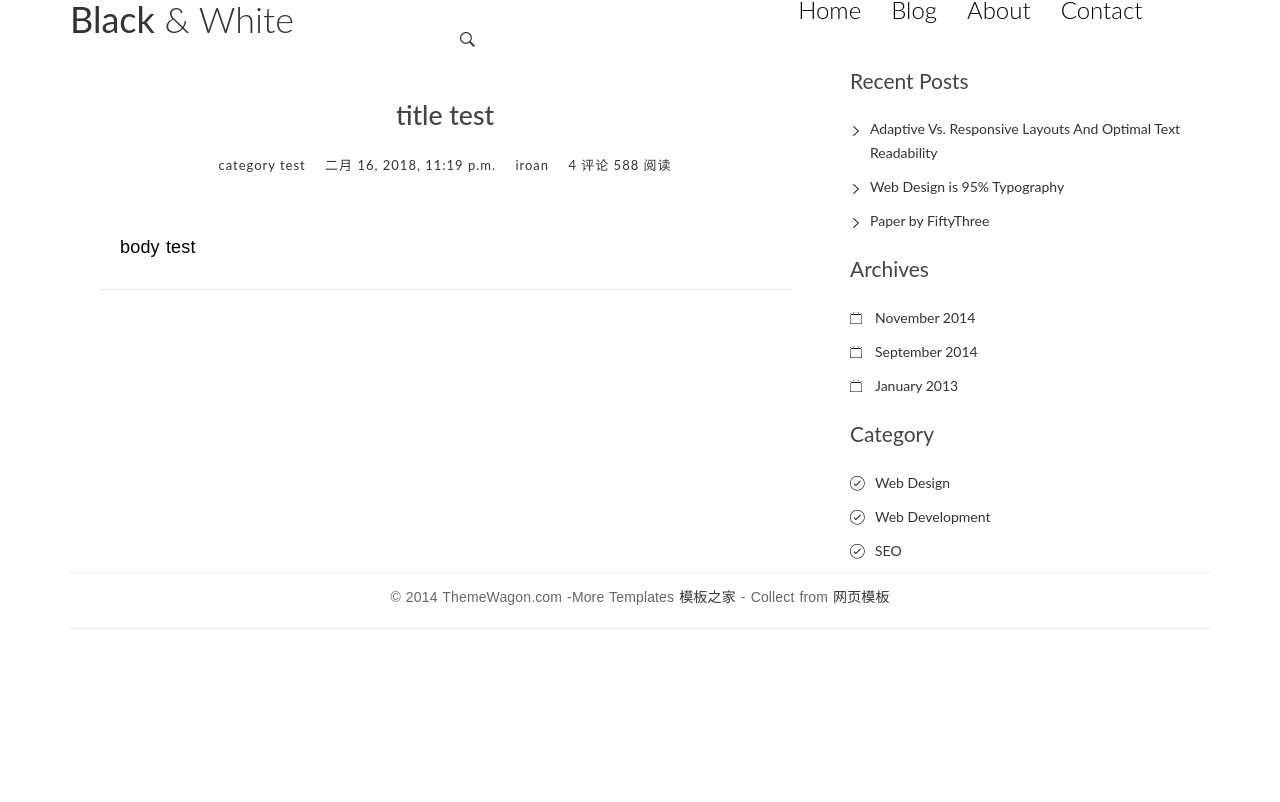
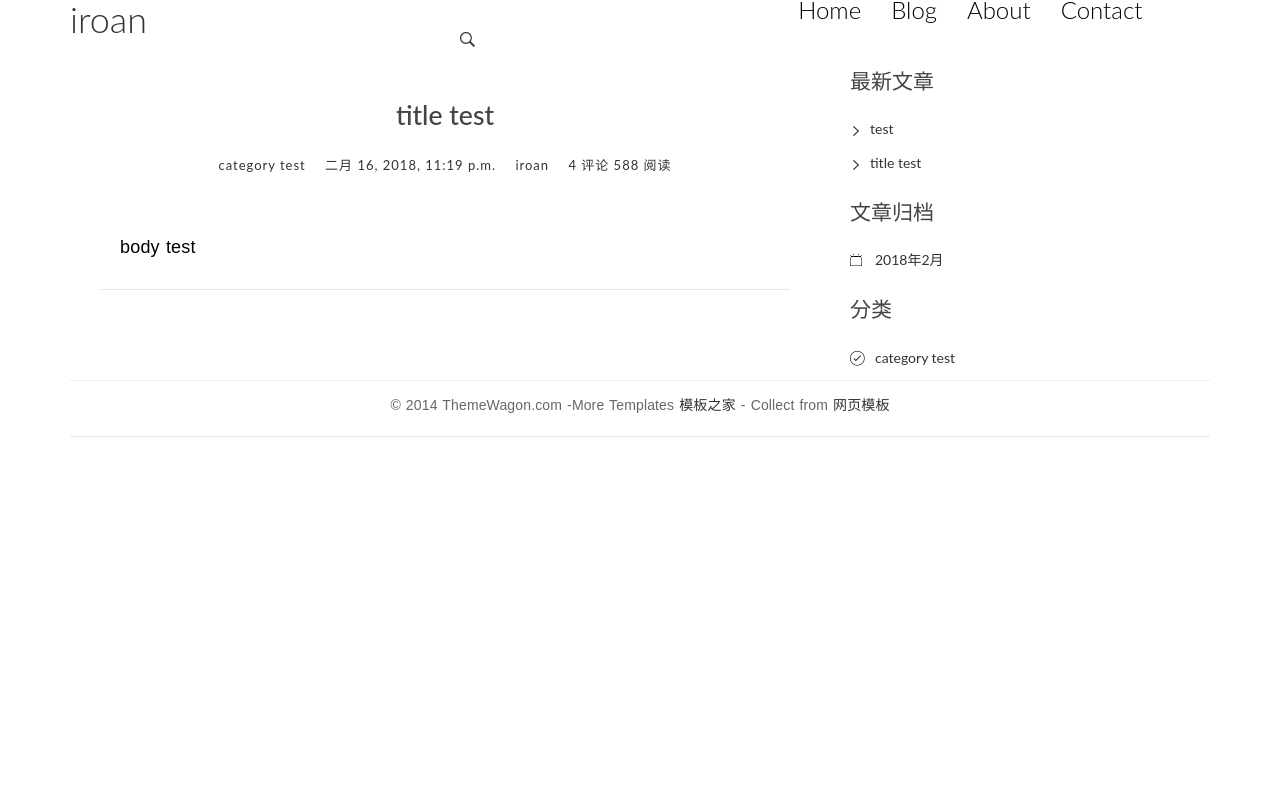
Before and after one commit to iroan/DjangoBlog, a Django app: page /post/1/ in a window 1280 px wide. Shown: the top 802 px of the page. After the commit the page ends 437 px from the top, so only its background shows below. Run offline with Django 3.2, Linux system fonts and the light colour scheme; data comes from the database, SQL or seed files in the repository; some libraries are stand-ins or nearby versions.

Commit message:
实现侧边栏最新文章,分类和标签待完善

```diff
--- /dev/null
+++ b/blog/templatetags/blog_tags.py
@@ -0,0 +1,17 @@
+from django import template
+from ..models import Post,Category
+
+register = template.Library()
+
+@register.simple_tag
+def get_recent_posts(num = 5):
+    # 这种操作很漂亮啊!!
+    return Post.objects.all().order_by('-created_time')[:num]
+
+@register.simple_tag
+def archives():
+    return Post.objects.all().dates('created_time','month',order='DESC')
+
+@register.simple_tag
+def get_categories():
+    return Category.objects.all()
--- a/templates/base.html
+++ b/templates/base.html
@@ -1,13 +1,18 @@
 <!DOCTYPE html>
 <html>
 <head>
-    <title>Black &amp; White</title>
+    <title>王凯旋的博客网站</title>
 
     <!-- meta -->
     <meta charset="UTF-8">
     <meta name="viewport" content="width=device-width, initial-scale=1">
 
     {% load staticfiles %}
+    <!--这里导入的 blog_tags,需要其他的相关操作:
+        1.  blog_tags这个文件得操作
+        2.  blog_tags模板标签已经向django注册了
+        -->
+    {% load blog_tags %}
     <!-- css -->
     <link rel="stylesheet" href="{% static 'blog/css/bootstrap.min.css' %}">
     <link rel="stylesheet" href="http://code.ionicframework.com/ionicons/2.0.1/css/ionicons.min.css">
@@ -27,7 +32,7 @@
         <div class="row">
             <div class="col-md-4 col-sm-5 col-xs-8">
                 <div class="logo">
-                    <h1><a href="index.html"><b>Black</b> &amp; White</a></h1>
+                    <h1><a href="index.html">iroan</a></h1>
                 </div>
             </div><!-- col-md-4 -->
             <div class="col-md-8 col-sm-7 col-xs-4">
@@ -71,46 +76,44 @@
             </main>
             <aside class="col-md-4">
                 <div class="widget widget-recent-posts">
-                    <h3 class="widget-title">Recent Posts</h3>
+                    <h3 class="widget-title">最新文章</h3>
+                    {%get_recent_posts as recent_post_list%}
                     <ul>
+                        {%for post in recent_post_list%}
                         <li>
-                            <a href="#">Adaptive Vs. Responsive Layouts And Optimal Text Readability</a>
+                            <a href="{{post.get_absolute_url}}">{{post.title}}</a>
                         </li>
-                        <li>
-                            <a href="#">Web Design is 95% Typography</a>
-                        </li>
-                        <li>
-                            <a href="#">Paper by FiftyThree</a>
-                        </li>
+                        {%empty%}
+                        暂时没有文章!
+                        {%endfor%}
                     </ul>
                 </div>
                 <div class="widget widget-archives">
-                    <h3 class="widget-title">Archives</h3>
+                    {%archives as date_list%}
+                    <h3 class="widget-title">文章归档</h3>
                     <ul>
+                        {%for date in date_list%}
                         <li>
-                            <a href="#">November 2014</a>
+                            <!--date对象有year,month等熟悉-->
+                            <a href="#">{{date.year}}年{{date.month}}月</a>
                         </li>
-                        <li>
-                            <a href="#">September 2014</a>
-                        </li>
-                        <li>
-                            <a href="#">January 2013</a>
-                        </li>
+                        {%empty%}
+                        暂无归档
+                        {%endfor%}
                     </ul>
                 </div>
 
                 <div class="widget widget-category">
-                    <h3 class="widget-title">Category</h3>
+                    <h3 class="widget-title">分类</h3>
+                    {%get_categories as categories%}
                     <ul>
+                        {%for category in categories%}
                         <li>
-                            <a href="#">Web Design</a>
+                            <a href="#">{{category}}</a>
                         </li>
-                        <li>
-                            <a href="#">Web Development</a>
-                        </li>
-                        <li>
-                            <a href="#">SEO</a>
-                        </li>
+                        {%empty%}
+                        暂无分类
+                        {%endfor%}
                     </ul>
                 </div>
             </aside>
```
Also changed, not shown: blog/templatetags/__init__.py (added).
